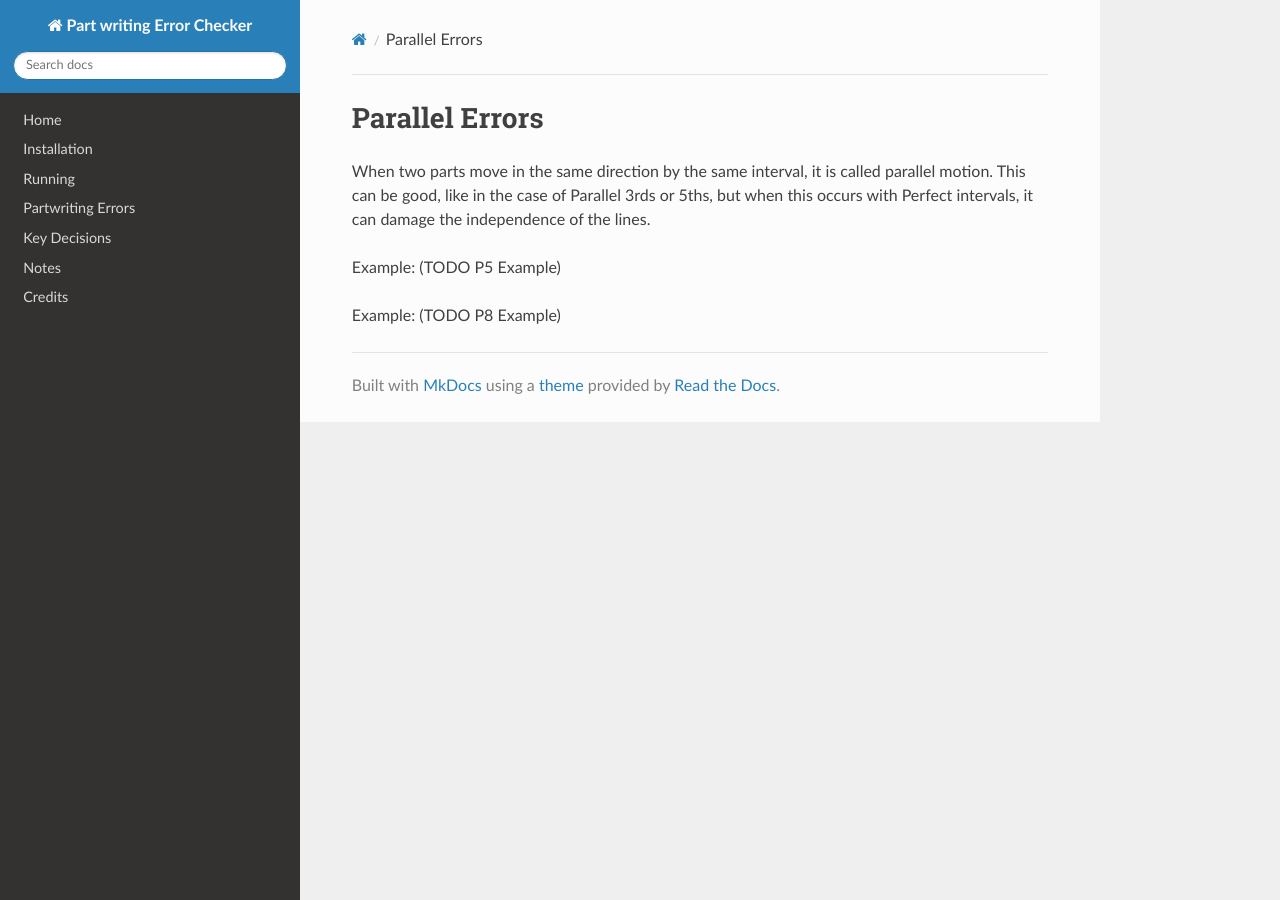
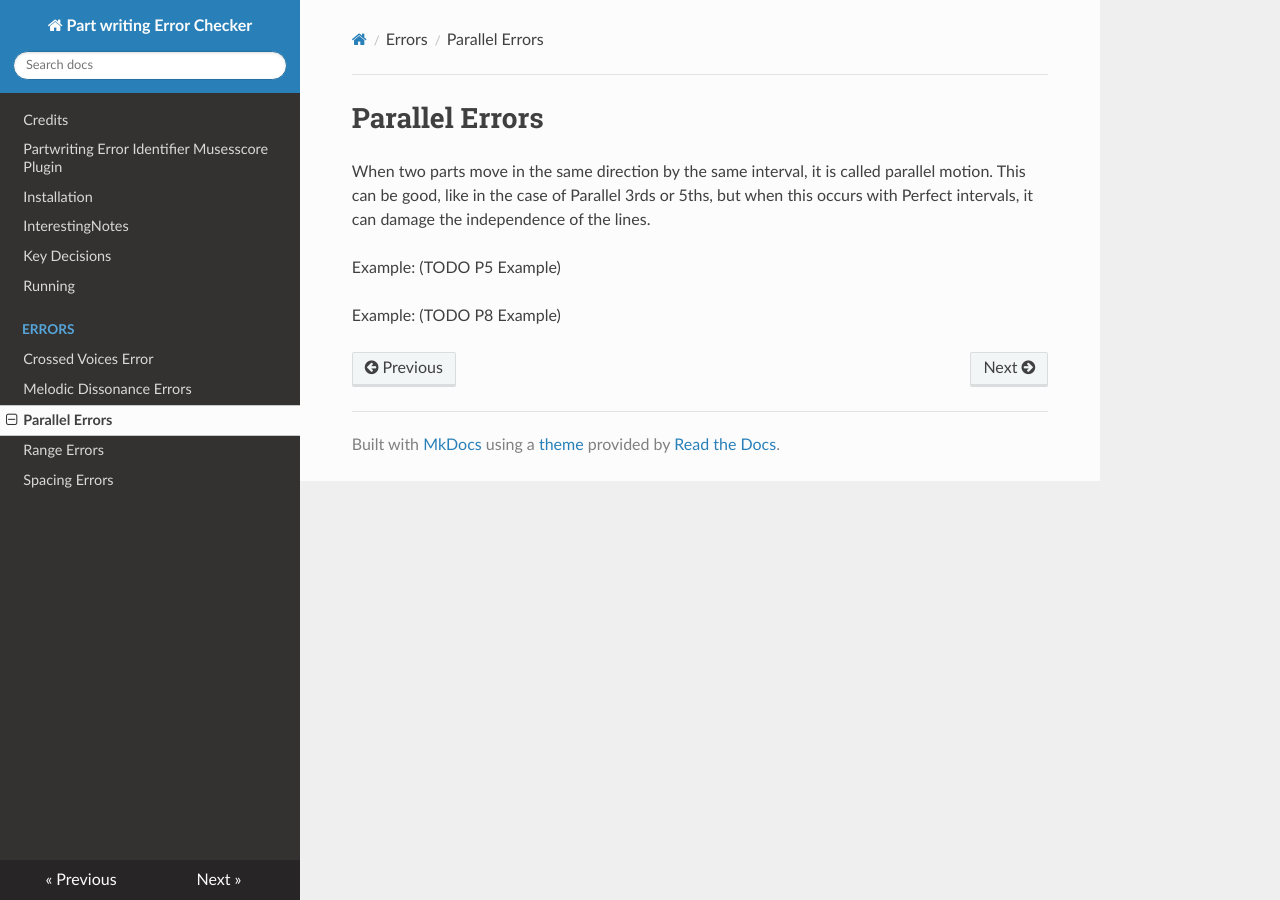
Before and after one commit to Jedimaster4559/PartwritingErrorChecker, an MkDocs documentation site: the page built from docs/Errors/ParallelErrors.md, in a window 1280 px wide. Built offline with MkDocs 1.6.1, drawn with Linux system fonts in a browser that asks for light colours; nearby versions of some CDN libraries; some of the changed lines change nothing that is shown.

Commit message:
Removing navigation entirely

```diff
--- a/mkdocs.yml
+++ b/mkdocs.yml
@@ -1,10 +1,2 @@
 site_name: Part writing Error Checker
-nav:
-    - Home: 'index.md'
-    - Installation: 'installation.md'
-    - Running: 'running.md'
-    - Partwriting Errors: '/Errors/'
-    - Key Decisions: 'keydecisions.md'
-    - Notes: 'interestingnotes.md'
-    - Credits: 'credits.md'
 theme: readthedocs
```
